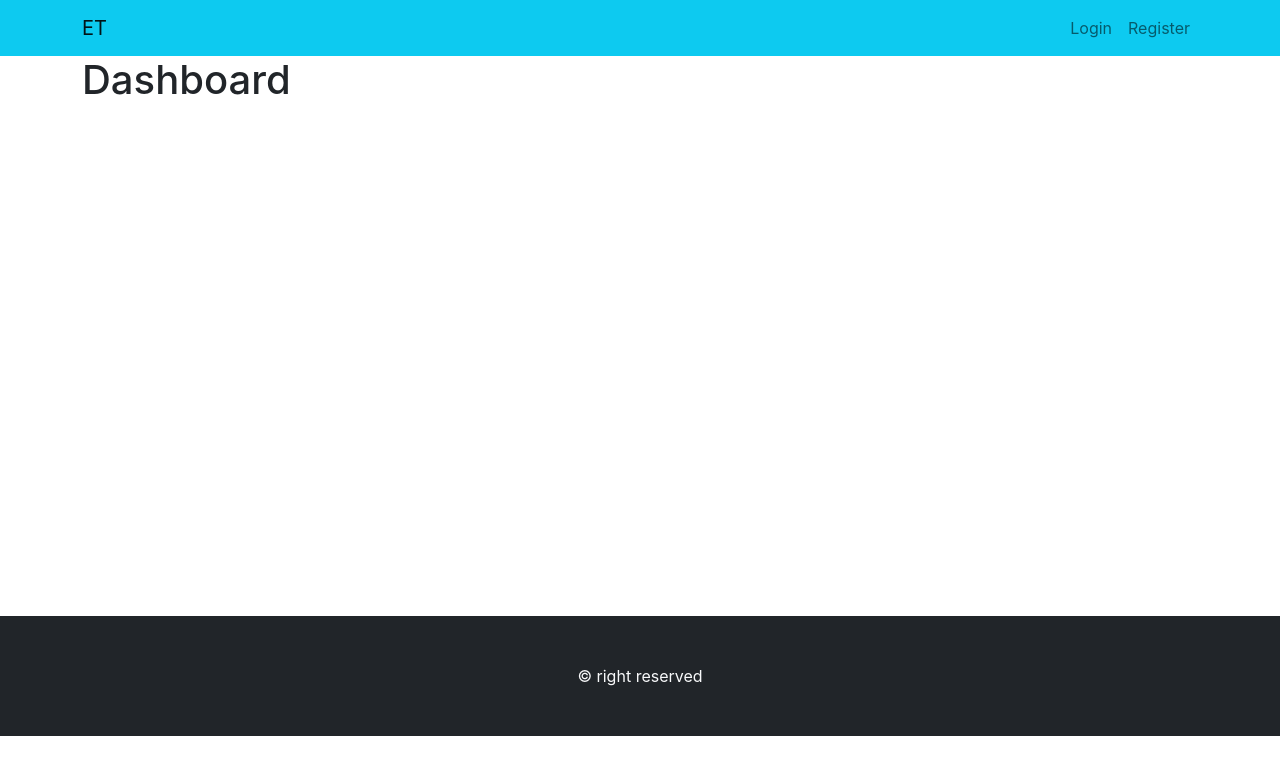
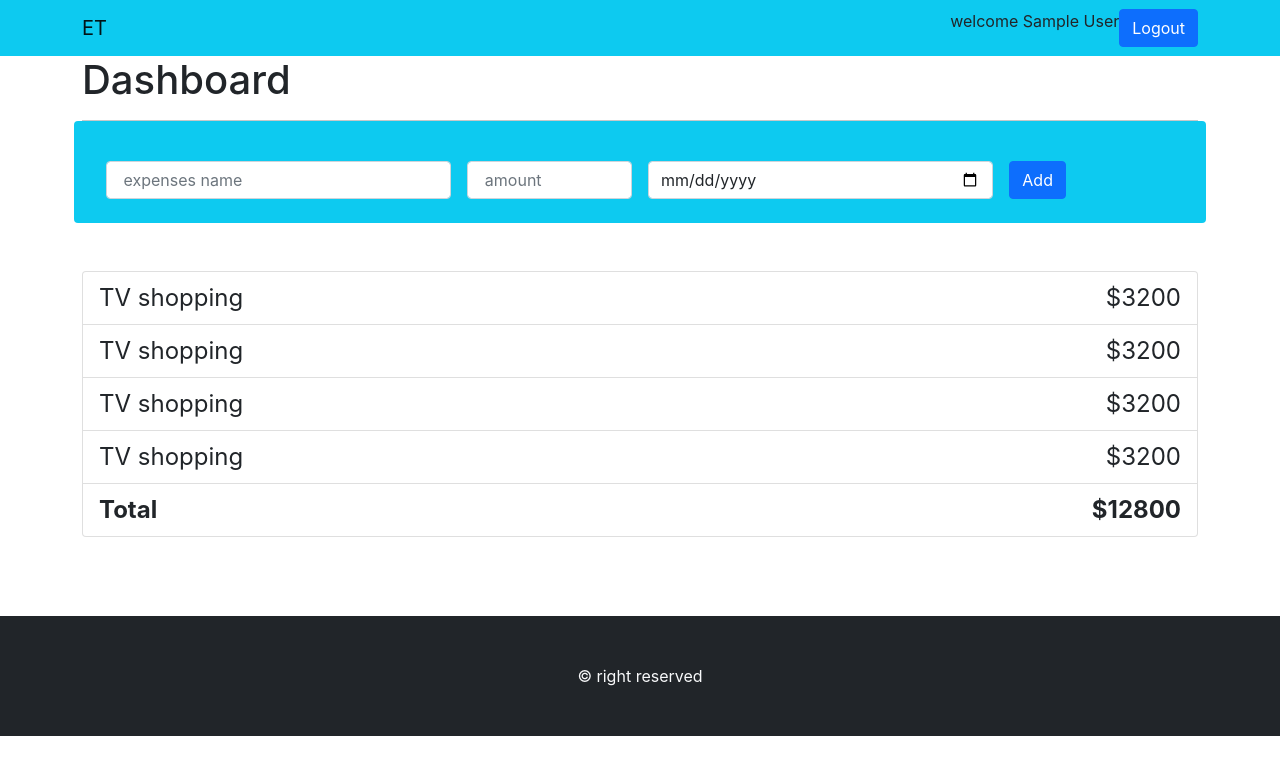
Before and after one commit to Nish263/Full-stack-expense-tracker, a React (Create React App) app in the folder expense-tracker-frontend/: page /dashboard in a window 1280 px wide. Shown: the top 774 px of the page. Built offline with nearby package versions, Linux system fonts and the light colour scheme; sample sign-in values are in the browser's storage.

Commit message:
expenses created

```diff
--- a/expense-tracker-frontend/src/App.css
+++ b/expense-tracker-frontend/src/App.css
@@ -14,3 +14,8 @@
   padding: 1rem;
   border-radius: 5px;
 }
+
+.list-group-item {
+  display: flex;
+  justify-content: space-between;
+}
--- /dev/null
+++ b/expense-tracker-frontend/src/components/custom-table/CustomTable.js
@@ -0,0 +1,31 @@
+import React from "react";
+import { ListGroup } from "react-bootstrap";
+
+export const CustomTable = () => {
+  return (
+    <div className="mt-5 custom-list fs-4">
+      <ListGroup className="custom-list">
+        <ListGroup.Item>
+          <span className="title">TV shopping </span>
+          <span className="cost">$3200 </span>
+        </ListGroup.Item>
+        <ListGroup.Item>
+          <span className="title">TV shopping </span>
+          <span className="cost">$3200 </span>
+        </ListGroup.Item>
+        <ListGroup.Item>
+          <span className="title">TV shopping </span>
+          <span className="cost">$3200 </span>
+        </ListGroup.Item>
+        <ListGroup.Item>
+          <span className="title">TV shopping </span>
+          <span className="cost">$3200 </span>
+        </ListGroup.Item>
+        <ListGroup.Item className="fw-bolder">
+          <span className="title">Total</span>
+          <span className="cost">$12800 </span>
+        </ListGroup.Item>
+      </ListGroup>
+    </div>
+  );
+};
--- /dev/null
+++ b/expense-tracker-frontend/src/components/expenses-form/ExpensesForm.js
@@ -0,0 +1,40 @@
+import React from "react";
+import { Form, Row, Col, Button } from "react-bootstrap";
+
+export const ExpensesForm = () => {
+  return (
+    <div>
+      <Row className="g-3 bg-info p-4 rounded ">
+        <Col md="4">
+          <Form.Control
+            type="text"
+            class="form-control"
+            placeholder=" expenses name"
+            required
+          />
+        </Col>
+        <Col MD="2">
+          <Form.Control
+            type="number"
+            class="form-control"
+            placeholder=" amount"
+            required
+          />
+        </Col>
+        <Col md="4">
+          <Form.Control
+            type="date"
+            class="form-control"
+            placeholder=" amount"
+            required
+          />
+        </Col>
+        <Col>
+          <Button variant="primary" type="submit">
+            Add
+          </Button>
+        </Col>
+      </Row>
+    </div>
+  );
+};
--- a/expense-tracker-frontend/src/components/layout/TopNavBar.js
+++ b/expense-tracker-frontend/src/components/layout/TopNavBar.js
@@ -1,8 +1,21 @@
-import React from "react";
-import { Navbar, Container, Nav } from "react-bootstrap";
+import React, { useEffect, useState } from "react";
+import { Navbar, Container, Nav, Button } from "react-bootstrap";
 import { LinkContainer } from "react-router-bootstrap";
+import { useNavigate } from "react-router-dom";
 
 export const TopNavBar = () => {
+  const navigate = useNavigate();
+  const [user, setUser] = useState({});
+  useEffect(() => {
+    const userInfo = JSON.parse(sessionStorage.getItem("user"));
+    setUser(userInfo);
+  }, []);
+
+  const handleOnLogout = () => {
+    sessionStorage.removeItem("user");
+    navigate("/");
+  };
+
   return (
     <Navbar bg="info" expand="md">
       <Container>
@@ -10,12 +23,23 @@
         <Navbar.Toggle aria-controls="basic-navbar-nav" />
         <Navbar.Collapse id="basic-navbar-nav">
           <Nav className="ms-auto ">
+            {user?._id ? (
+              <>
+                welcome {user.name}
+                <Button variant="primary" onClick={handleOnLogout}>
+                  Logout
+                </Button>
+              </>
+            ) : (
+              <>
                 <LinkContainer to="/">
                   <Nav.Link>Login</Nav.Link>
                 </LinkContainer>
                 <LinkContainer to="/register">
                   <Nav.Link> Register</Nav.Link>
                 </LinkContainer>
+              </>
+            )}
           </Nav>
         </Navbar.Collapse>
       </Container>
--- a/expense-tracker-frontend/src/components/login/Login.js
+++ b/expense-tracker-frontend/src/components/login/Login.js
@@ -24,7 +24,7 @@
     console.log(data);
     if (data.status === "success") {
       const { name, email, _id } = data.user;
-      sessionStorage.setItem("User", JSON.stringify({ name, email, _id }));
+      sessionStorage.setItem("user", JSON.stringify({ name, email, _id }));
       setError("");
       navigate("/dashboard");
       return;
--- a/expense-tracker-frontend/src/components/pages/Dashboard.js
+++ b/expense-tracker-frontend/src/components/pages/Dashboard.js
@@ -1,6 +1,8 @@
 import React, { useEffect } from "react";
 import { MainLayout } from "../layout/MainLayout";
 import { useNavigate } from "react-router-dom";
+import { ExpensesForm } from "../expenses-form/ExpensesForm";
+import { CustomTable } from "../custom-table/CustomTable";
 
 export const Dashboard = () => {
   const navigate = useNavigate();
@@ -10,11 +12,14 @@
     if (!user?._id) {
       navigate("/");
     }
-  }, []);
+  }, [navigate]);
 
   return (
     <MainLayout>
       <h1>Dashboard</h1>
+      <hr />
+      <ExpensesForm />
+      <CustomTable />
     </MainLayout>
   );
 };
```
Lines whose indentation alone changed are shown as unchanged.
